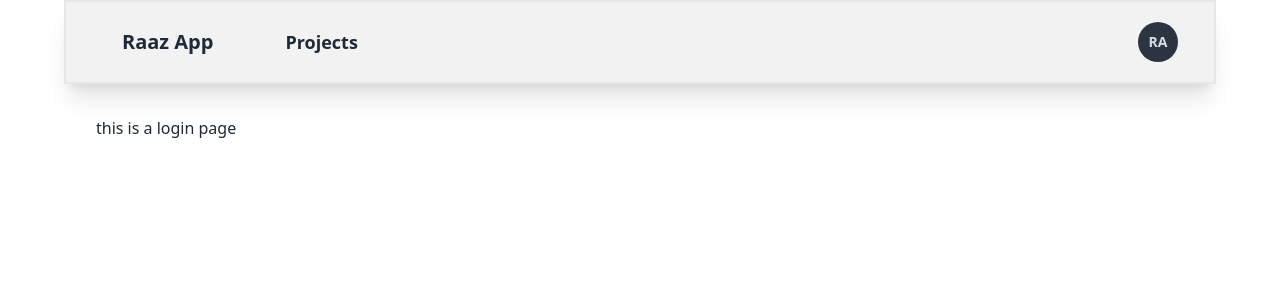
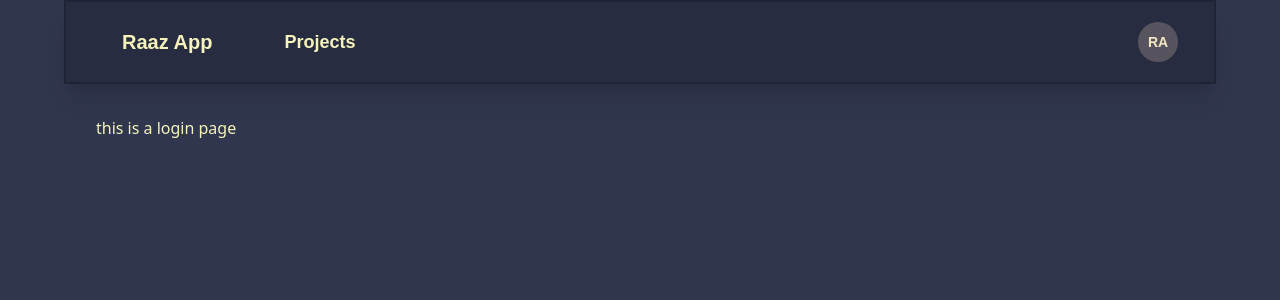
Before and after one commit to eesa-shoaib/raaz-secrets-manager, a React (Vite) app in the folder client/: page / in a window 1280 px wide. Shown: the top 300 px of the page. Built offline with nearby package versions, Linux system fonts and the light colour scheme.

Commit message:
style(client): add coffee daisyUI theme and font families
- Replaces the 'light' theme with a custom dark 'coffee' palette
- Maps font-heading/ui/mono to Space Grotesk / Fira Sans / Chivo Mono

```diff
--- a/client/tailwind.config.js
+++ b/client/tailwind.config.js
@@ -2,10 +2,76 @@
 export default {
   content: ['./index.html', './src/**/*.{js,ts,jsx,tsx}'],
   theme: {
-    extend: {},
+    extend: {
+      fontFamily: {
+        heading: ['"Space Grotesk"', 'sans-serif'],
+        ui: ['"Fira Sans"', 'sans-serif'],
+        mono: ['"Chivo Mono"', 'monospace'],
+      },
+    },
   },
   plugins: [require('daisyui')],
   daisyui: {
-    themes: ['light'],
+    themes: [
+      {
+        coffee: {
+          'color-scheme': 'dark',
+          'base-100': 'rgb(48, 54, 78)',
+          'base-200': 'rgb(39, 44, 65)',
+          'base-300': 'rgb(31, 35, 52)',
+          'base-content': 'rgb(245, 243, 187)',
+          primary: 'rgb(180, 210, 0)',
+          'primary-content': 'rgb(22, 27, 51)',
+          secondary: 'oklch(58% 0.03 300)',
+          'secondary-content': 'oklch(97% 0.02 95)',
+          accent: 'oklch(60% 0.07 210)',
+          'accent-content': 'rgb(15, 20, 35)',
+          neutral: 'oklch(45% 0.02 300)',
+          'neutral-content': 'oklch(93% 0.05 95)',
+          info: 'rgb(120, 165, 200)',
+          'info-content': 'oklch(30% 0.056 229.695)',
+          success: 'rgb(134, 186, 144)',
+          'success-content': 'rgb(22, 27, 51)',
+          warning: 'oklch(78% 0.13 75)',
+          'warning-content': 'rgb(22, 27, 51)',
+          error: 'oklch(63% 0.23 27)',
+          'error-content': 'rgb(22, 27, 51)',
+          '--rounded-box': '2rem',
+          '--rounded-btn': '0.5rem',
+          '--rounded-badge': '2rem',
+          '--border-btn': '2px',
+          '--tab-radius': '0.5rem',
+          '--color-base-100': 'rgb(48, 54, 78)',
+          '--color-base-200': 'rgb(39, 44, 65)',
+          '--color-base-300': 'rgb(31, 35, 52)',
+          '--color-base-content': 'rgb(245, 243, 187)',
+          '--color-primary': 'rgb(180, 210, 0)',
+          '--color-primary-content': 'rgb(22, 27, 51)',
+          '--color-secondary': 'oklch(58% 0.03 300)',
+          '--color-secondary-content': 'oklch(97% 0.02 95)',
+          '--color-accent': 'oklch(60% 0.07 210)',
+          '--color-accent-content': 'rgb(15, 20, 35)',
+          '--color-neutral': 'oklch(45% 0.02 300)',
+          '--color-neutral-content': 'oklch(93% 0.05 95)',
+          '--color-info': 'rgb(120, 165, 200)',
+          '--color-info-content': 'oklch(30% 0.056 229.695)',
+          '--color-success': 'rgb(134, 186, 144)',
+          '--color-success-content': 'rgb(22, 27, 51)',
+          '--color-warning': 'oklch(78% 0.13 75)',
+          '--color-warning-content': 'rgb(22, 27, 51)',
+          '--color-error': 'oklch(63% 0.23 27)',
+          '--color-error-content': 'rgb(22, 27, 51)',
+          '--radius-selector': '2rem',
+          '--radius-field': '0.5rem',
+          '--radius-box': '2rem',
+          '--size-selector': '0.28125rem',
+          '--size-field': '0.25rem',
+          '--border': '2px',
+          '--depth': '1',
+          '--noise': '1',
+        },
+      },
+    ],
+    darkTheme: 'coffee',
   },
 };
```
